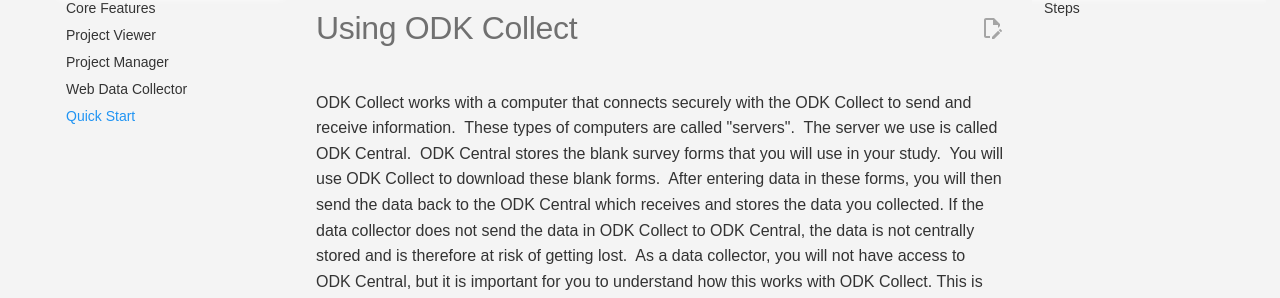
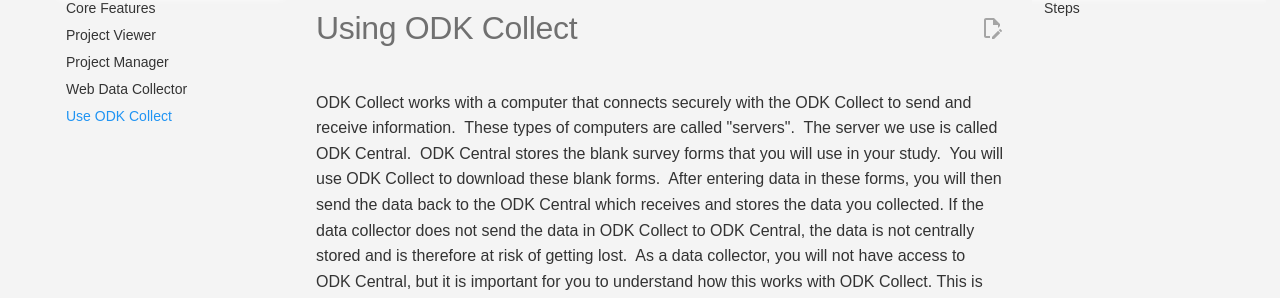
Before and after one commit to ncp-ph/odk-users-manual, an MkDocs documentation site: the page built from docs/try-odk-collect.md, in a window 1280 px wide. Shown: the part 198-496 px from the top of the page. Built offline with MkDocs 1.6.1 and Material for MkDocs 9.7.7, drawn with Linux system fonts in a browser that asks for light colours; comment, search, counter and statistics services are not loaded.

Commit message:
Modify mkdocs.yml navigation

```diff
--- a/mkdocs.yml
+++ b/mkdocs.yml
@@ -19,7 +19,7 @@ nav: # REQUIRED: Defines your site's navigation. You MUST customize this.
   - ODK Collect: # Example of a top-level section
     - Overview: about-odk-collect.md # Create 'docs/getting-started/overview.md'
     - Installation: install-odk-collect.md
-    - Quick Start: try-odk-collect.md
+    - Use ODK Collect: try-odk-collect.md
   - ODK Central: # Another top-level section
     - Core Features: about-odk-central.md
     - Project Viewer: project_viewer.md
```
Also changed, not shown: docs/about-this-site.md (added).
